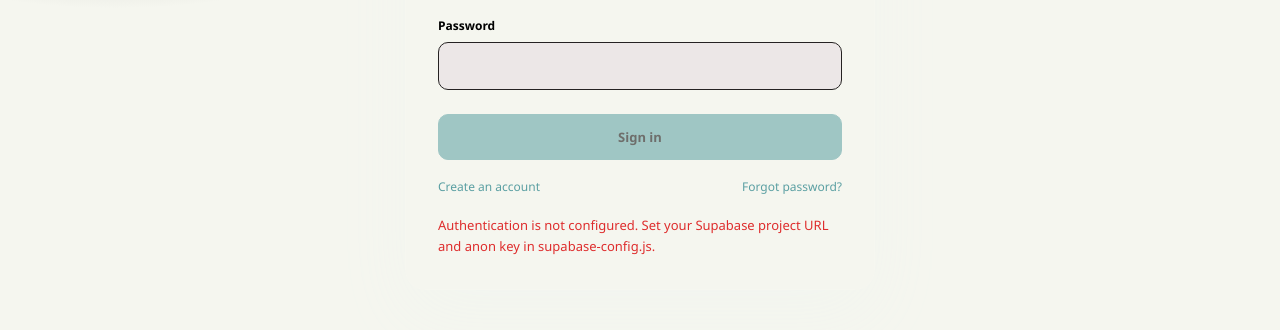
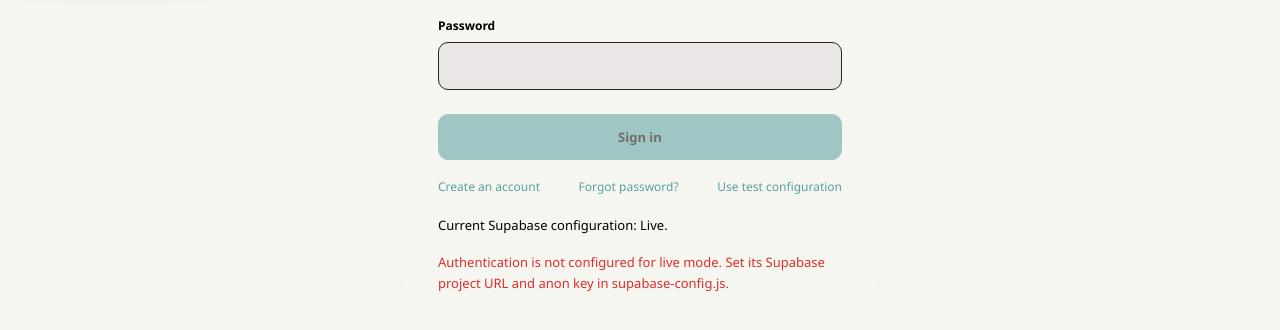
Before and after one commit to max107sha110/Volunteer-Hours-Record, a plain HTML site: page index.html in a window 1280 px wide. Shown: the part 368-698 px from the top of the page. Drawn offline with nearby package versions, Linux system fonts and the light colour scheme.

Commit message:
Add Supabase test mode toggle
Co-authored-by: Copilot <223556219+Copilot@users.noreply.github.com>

```diff
--- a/index.html
+++ b/index.html
@@ -612,7 +612,9 @@
       <div class="auth-actions">
         <button id="auth-mode-button" type="button">Create an account</button>
         <button id="reset-password-button" type="button">Forgot password?</button>
+        <button id="supabase-mode-button" type="button">Use test configuration</button>
       </div>
+      <p class="auth-message" id="supabase-mode-status" aria-live="polite"></p>
       <p class="auth-message" id="auth-message" role="status" aria-live="polite"></p>
     </section>
 
--- a/supabase-auth.js
+++ b/supabase-auth.js
@@ -8,13 +8,24 @@
   const authSubmitButton = document.querySelector("#auth-submit-button");
   const authModeButton = document.querySelector("#auth-mode-button");
   const resetPasswordButton = document.querySelector("#reset-password-button");
+  const supabaseModeButton = document.querySelector("#supabase-mode-button");
+  const supabaseModeStatus = document.querySelector("#supabase-mode-status");
   const accountActions = document.querySelector("#account-actions");
   const accountEmail = document.querySelector("#account-email");
+  const supabaseModeStorageKey = "volunteer-hours-supabase-mode";
 
   // Track authentication mode and password recovery state.
   let authMode = "sign-in";
   let recoveryMode = window.location.hash.includes("type=recovery");
   let supabaseClient;
+  let testMode = false;
+  let supabaseModeReadError;
+
+  try {
+    testMode = window.localStorage.getItem(supabaseModeStorageKey) === "test";
+  } catch (error) {
+    supabaseModeReadError = error;
+  }
 
   // Update the accessible status message shown to the user.
   function setAuthMessage(message, isError = false) {
@@ -66,20 +77,30 @@
   }
 
   updateAuthForm();
-  const supabaseConfig = window.SUPABASE_CONFIG;
+  supabaseModeStatus.textContent = `Current Supabase configuration: ${testMode ? "Test" : "Live"}.`;
+  if (supabaseModeReadError) {
+    supabaseModeStatus.textContent = `Could not read Supabase mode: ${supabaseModeReadError.message}`;
+  }
+  supabaseModeButton.textContent = testMode ? "Use live configuration" : "Use test configuration";
+  const supabaseConfig = testMode
+    ? window.SUPABASE_CONFIG && window.SUPABASE_CONFIG.test
+    : window.SUPABASE_CONFIG;
   if (!window.supabase) {
     authSubmitButton.disabled = true;
     authModeButton.disabled = true;
     resetPasswordButton.disabled = true;
     setAuthMessage("The Supabase client could not be loaded. Check your internet connection and reload.", true);
   } else if (!supabaseConfig ||
-      !/^https:\/\/[^/]+\/?$/.test(supabaseConfig.url || "") ||
+      typeof supabaseConfig.url !== "string" ||
+      !/^https:\/\/[^/]+\/?$/.test(supabaseConfig.url) ||
+      supabaseConfig.url.includes("YOUR_") ||
+      typeof supabaseConfig.anonKey !== "string" ||
       !supabaseConfig.anonKey ||
-      supabaseConfig.anonKey === "YOUR_SUPABASE_ANON_KEY") {
+      supabaseConfig.anonKey.startsWith("YOUR_")) {
     authSubmitButton.disabled = true;
     authModeButton.disabled = true;
     resetPasswordButton.disabled = true;
-    setAuthMessage("Authentication is not configured. Set your Supabase project URL and anon key in supabase-config.js.", true);
+    setAuthMessage(`Authentication is not configured for ${testMode ? "test" : "live"} mode. Set its Supabase project URL and anon key in supabase-config.js.`, true);
   } else {
     const supabaseUrl = supabaseConfig.url.replace(/\/$/, "");
     supabaseClient = window.supabase.createClient(supabaseUrl, supabaseConfig.anonKey);
@@ -113,6 +134,15 @@
     authMode = authMode === "sign-in" ? "sign-up" : "sign-in";
     setAuthMessage("");
     updateAuthForm();
+  });
+
+  supabaseModeButton.addEventListener("click", () => {
+    try {
+      window.localStorage.setItem(supabaseModeStorageKey, testMode ? "live" : "test");
+      window.location.reload();
+    } catch (error) {
+      setAuthMessage(`Could not switch Supabase configuration: ${error.message}`, true);
+    }
   });
 
   authForm.addEventListener("submit", async (event) => {
--- a/supabase-config.js
+++ b/supabase-config.js
@@ -1,5 +1,9 @@
 window.SUPABASE_CONFIG = {
   // IMPORTANT: Replace placeholders with your actual Supabase project URL and anon key.
   url: "https://YOUR_PROJECT_ID.supabase.co",
-  anonKey: "YOUR_SUPABASE_ANON_KEY"
+  anonKey: "YOUR_SUPABASE_ANON_KEY",
+  test: {
+    url: "https://YOUR_TEST_PROJECT_ID.supabase.co",
+    anonKey: "YOUR_TEST_SUPABASE_ANON_KEY"
+  }
 };
```
Also changed, not shown: 1 other file.
